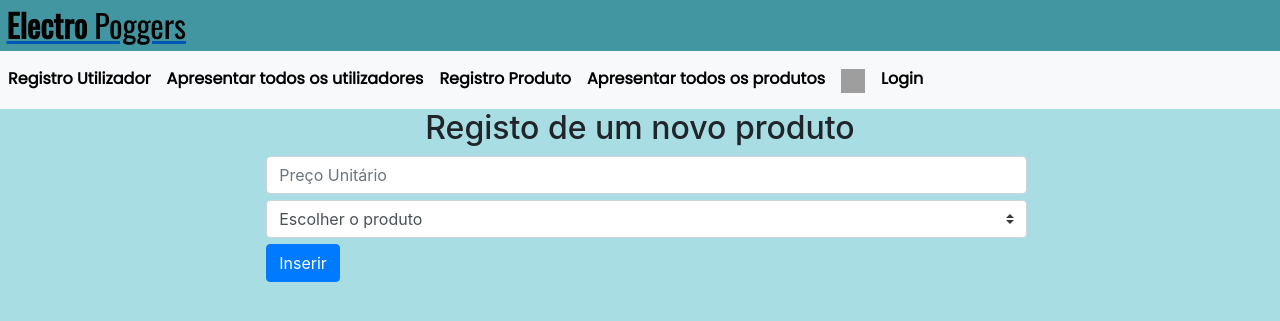
After one commit to SurgicalSheep/ProjetoBD2, a Django app: page /add_produtos_fornecedor/1 in a window 1280 px wide. The commit adds this page. Shown: the top 321 px of the page. Run offline with Django 4.2, Linux system fonts and the light colour scheme; data that the repository does not hold is empty; some libraries are stand-ins or nearby versions; grey boxes are pictures that could not be loaded.

Commit message:
registar um produto de fornecedores

```diff
--- a/bd2project/bd2app/models.py
+++ b/bd2project/bd2app/models.py
@@ -60,3 +60,6 @@ class Logs_plpgsql(models.Model):
     data = models.DateTimeField(auto_now_add=True)
     type = models.CharField(max_length=255, null=False)
     nome_tabela = models.CharField(max_length=255, null=False)
+    class Meta:
+        managed = False
+        db_table = 'logs_plpgsql'
--- a/bd2project/bd2app/other.py
+++ b/bd2project/bd2app/other.py
@@ -91,3 +91,10 @@ def converterCarrinhoAnonimoParaLogado(id):
 def todos_fornecedores_produto_other(id_produto):
     collection = bd['produtos_fornecedores']
     return collection.find({"id_produto": id_produto})
+
+def todos_produtos_fornecedor_n_fornece_other(idfornecedor):
+    collection = bd['produtos_fornecedores']
+    collection2 = bd['produtos']
+    produtos_que_fornece = [x["id_produto"] for x in collection.find({"id_fornecedor": idfornecedor}, {"_id": 0,"id_produto": 1})]
+    produtos = collection2.find({ "id": { "$nin": produtos_que_fornece } }, {"_id": 0,"id": 1, "nome":1}).sort("nome",1)
+    return produtos
--- a/bd2project/bd2app/templates/homepage_comerciantestipo1.html
+++ b/bd2project/bd2app/templates/homepage_comerciantestipo1.html
@@ -50,7 +50,7 @@
             {% if request.session %}
             {% if request.session.tipouser == "Administrador" or request.session.tipouser == "Comercial Tipo 1" %}
             <a href="/produto/solicitar_produto/{{products.id}}" style="margin-top: 1.7%;"
-                class="btn btn-success">Solicitar</a>
+                class="btn btn-success">Encomendar</a>
             {% endif %}
             {% endif %}
 
--- a/bd2project/bd2app/templates/homepage_fornecedores.html
+++ b/bd2project/bd2app/templates/homepage_fornecedores.html
@@ -14,9 +14,9 @@
             <h6 class="card-title">Preço do produto: {{x.preco}} €</h6>
             <h6 class="card-title">id: {{x.id}}</h6>
             {% if x.disponivel %}
-                <button style="margin: auto;" type="button" class="btn btn-danger" onclick="window.location.href='/desativar_produto_fornecedor/{{x.id}}'">Desativar</button>
+                <button style="margin: auto;" type="button" class="btn btn-danger" onclick="window.location.href='/desativar_produto_fornecedor/{{x.id}}/{{request.user.id}}'">Desativar</button>
             {% else %}
-                <button style="margin: auto;" type="button" class="btn btn-success" onclick="window.location.href='/ativar_produto_fornecedor/{{x.id}}'">Ativar</button>
+                <button style="margin: auto;" type="button" class="btn btn-success" onclick="window.location.href='/ativar_produto_fornecedor/{{x.id}}/{{request.user.id}}'">Ativar</button>
             {% endif%}
         </div>
     </div>
--- a/bd2project/bd2app/templates/navbar.html
+++ b/bd2project/bd2app/templates/navbar.html
@@ -213,6 +213,15 @@
           {% endif %}
           {% endif %}
           {% if request.user.is_authenticated %}
+          {% if request.session.tipouser == "Administrador" or request.session.tipouser == "Comercial Tipo 1" %}
+          <li class="nav-item">
+            <a style="text-decoration: none;color: black;font-weight: bold;font-family: 'Poppins';"
+              onmouseover="this.style.color='#FA7F08';" onmouseout="this.style.color='#000000';" class="nav-link"
+              href="{% url 'gerir_fornecedores' %}">Gerir Fornecedores</a>
+          </li>
+          {% endif %}
+          {% endif %}
+          {% if request.user.is_authenticated %}
           <li class="nav-item">
             <div class="dropdown">
               <button onclick="myFunction()" class="dropbtn"><img
--- /dev/null
+++ b/bd2project/bd2app/templates/novo_produto_fornecedor.html
@@ -0,0 +1,24 @@
+{% extends "navbar.html" %}
+{% block content %}
+<div style="margin: auto;width: 50%;text-align: center;"><h2>Registo de um novo produto</h2></div>
+
+
+<form method="post" enctype="multipart/form-data" style="margin-left: 1%;">
+    {% csrf_token %}
+    <div class="form-group" style="margin-left: 20%;margin-right: 20%; margin-bottom: 0.5%;">
+        <input type="text" class="form-control" name="preco_unitario" placeholder="Preço Unitário" required>
+    </div>
+    <div class="form-group" style="margin-left: 20%;margin-right: 20%; margin-bottom: 0.5%;">
+        <select class="custom-select" name="id_produto" id="inputGroupSelect01">
+          <option selected>Escolher o produto</option>
+          {% for x in produtos %}
+          <option value="{{x.id}}">{{x.nome}}</option>
+          {% endfor %}
+        </select>
+    </div>
+    <div class="form-group" style="margin-left: 20%;margin-right: 20%; margin-bottom: 0.5%;">
+        <input type="submit" class="btn btn-primary" name="inserir" value="Inserir">
+    </div>
+</form>
+
+{% endblock %}
--- a/bd2project/bd2app/urls.py
+++ b/bd2project/bd2app/urls.py
@@ -30,8 +30,8 @@ urlpatterns = [
     path('aceitar_utilizador/<int:id_user>', views.aceitar_utilizador, name='aceitar_utilizador'),
     path('rejeitar_utilizador/<int:id_user>', views.rejeitar_utilizador, name='rejeitar_utilizador'),
     path('homepage_fornecedores', views.homepage_fornecedores, name='homepage_fornecedores'),
-    path('desativar_produto_fornecedor/<int:id_produto>', views.desativar_produto_fornecedor, name='desativar_produto_fornecedor'),
-    path('ativar_produto_fornecedor/<int:id_produto>', views.ativar_produto_fornecedor, name='ativar_produto_fornecedor'),
+    path('desativar_produto_fornecedor/<int:id_produto>/<int:id_fornecedor>', views.desativar_produto_fornecedor, name='desativar_produto_fornecedor'),
+    path('ativar_produto_fornecedor/<int:id_produto>/<int:id_fornecedor>', views.ativar_produto_fornecedor, name='ativar_produto_fornecedor'),
     path('editarUsers/', views.editarUsers, name='editarUsers'), # falta sitio para abrir isto
     path('editarUser/<int:id_user>', views.editarUser, name='editarUser'),
     path('desativarUser/<int:id_user>/save', views.desativarUser, name='desativarUser'),
@@ -57,5 +57,8 @@ urlpatterns = [
     path('aceitar_pedidos_fornecedor/<int:id_pedidofornecedor>/<int:id_produto>/<int:quantidade>', views.aceitar_pedidos_fornecedor, name='aceitar_pedidos_fornecedor'),
     path('rejeitar_pedidos_fornecedor/<int:id_pedidofornecedor>', views.rejeitar_pedidos_fornecedor, name='rejeitar_pedidos_fornecedor'),
     path('out_of_stock', views.out_of_stock, name='out_of_stock'),
+    path('gerir_fornecedores', views.gerir_fornecedores, name='gerir_fornecedores'),
+    path('gerir_produtos_fornecedor/<int:id_user>', views.gerir_produtos_fornecedor, name='gerir_produtos_fornecedor'),
+    path('add_produtos_fornecedor/<int:id_fornecedor>', views.add_produtos_fornecedor, name='add_produtos_fornecedor'),
 ]
 handler404='bd2app.views.error404'
--- a/bd2project/bd2app/views.py
+++ b/bd2project/bd2app/views.py
@@ -446,15 +446,23 @@ def homepage_fornecedores(request):
             produtos.append(p)
     return render(request, 'homepage_fornecedores.html', {'produtos': produtos})
 
-def desativar_produto_fornecedor(request, id_produto):
+def desativar_produto_fornecedor(request, id_produto, id_fornecedor):
+    if not(getTipoUserMongo(request.user.id) == "Administrador" or getTipoUserMongo(request.user.id) == "Comercial Tipo 1" or getTipoUserMongo(request.user.id) == "Fornecedor"):
+        redirect('index')
     collection = bd['produtos_fornecedores']
-    collection.update_one({"id_produto": id_produto, "id_fornecedor": request.user.id}, {"$set": {"disponivel": False}})
-    return redirect('homepage_fornecedores')
+    collection.update_one({"id_produto": id_produto, "id_fornecedor": id_fornecedor}, {"$set": {"disponivel": False, "id_utilizador": request.user.id}})
+    if getTipoUserMongo(request.user.id) == "Fornecedor":
+        return redirect('homepage_fornecedores')
+    return redirect('/gerir_produtos_fornecedor/'+str(id_fornecedor))
 
-def ativar_produto_fornecedor(request, id_produto):
+def ativar_produto_fornecedor(request, id_produto, id_fornecedor):
+    if not(getTipoUserMongo(request.user.id) == "Administrador" or getTipoUserMongo(request.user.id) == "Comercial Tipo 1" or getTipoUserMongo(request.user.id) == "Fornecedor"):
+        redirect('index')
     collection = bd['produtos_fornecedores']
-    collection.update_one({"id_produto": id_produto, "id_fornecedor": request.user.id}, {"$set": {"disponivel": True}})
-    return redirect('homepage_fornecedores')
+    collection.update_one({"id_produto": id_produto, "id_fornecedor": id_fornecedor}, {"$set": {"disponivel": True, "id_utilizador": request.user.id}})
+    if getTipoUserMongo(request.user.id) == "Fornecedor":
+        return redirect('homepage_fornecedores')
+    return redirect('/gerir_produtos_fornecedor/'+str(id_fornecedor))
 
 @login_required
 def editarUsers(request):
@@ -726,3 +734,56 @@ def number_users():
     n_users = collection.count_documents({'active': True, 'approved': True})
     print(n_users)
     return 0
+
+@login_required
+def gerir_fornecedores (request):
+    if not (getTipoUserMongo(request.user.id) == "Administrador" or getTipoUserMongo(request.user.id) == "Comercial Tipo 1"):
+        return redirect('index')
+    collection = bd['utilizadores']
+    users = collection.find({"approved": True, "active": True,"tipouser": "Fornecedor"})
+    return render(request, 'gerir_fornecedores.html', {'users': users})
+
+@login_required
+def gerir_produtos_fornecedor (request, id_user):
+    if not (getTipoUserMongo(request.user.id) == "Comercial Tipo 1" or getTipoUserMongo(request.user.id) == "Administrador"):
+        return redirect('index')
+    class produto:
+        def __init__(self, id, nome, preco, imagem, desconto, disponivel):
+            self.id = id
+            self.nome = nome
+            self.preco = preco
+            self.imagem = imagem
+            self.desconto = desconto
+            self.disponivel = disponivel
+    collection = bd['produtos_fornecedores']
+    collection2 = bd['produtos']
+    collection3 = bd['utilizadores']
+    fornecedor = collection3.find_one({"id": id_user}, {"_id": 0, "id": 1, "nome": 1})
+    produtos=[]
+    produtos_fornecedor = collection.find({"id_fornecedor": id_user})
+    for x in produtos_fornecedor:
+        varproduto = collection2.find_one({"id": x["id_produto"]})
+        varid = varproduto["id"]
+        varpreco = x["preco_unitario"]
+        vardisponivel = x["disponivel"]
+        varimagem = varproduto["imagem"]
+        vardesconto = varproduto["desconto"]
+        varnome = varproduto["nome"]
+        p = produto(varid, varnome, varpreco, varimagem, vardesconto, vardisponivel)
+        produtos.append(p)
+
+    return render(request, 'gerir_produtos_fornecedor.html', {'produtos': produtos, 'fornecedor': fornecedor})
+
+def add_produtos_fornecedor(request, id_fornecedor):
+    context = {}
+    if request.method == 'POST':
+        collection = bd['produtos_fornecedores']
+        data = request.POST
+        id_produto = int(data.get("id_produto"))
+        preco_unitario =  float(data.get("preco_unitario"))
+        collection.insert_one({"id_fornecedor": id_fornecedor,"id_produto": id_produto,"preco_unitario":preco_unitario,"disponivel": True, "id_utilizador": request.user.id})
+        return redirect('/gerir_produtos_fornecedor/'+str(id_fornecedor))
+    else:
+        form = request.POST
+        produtos = todos_produtos_fornecedor_n_fornece_other(id_fornecedor)
+        return render(request, "novo_produto_fornecedor.html", {'id_fornecedor': id_fornecedor,'form': form, 'produtos': produtos})
```
Also changed, not shown: bd2project/bd2app/templates/gerir_fornecedores.html (added, +26 -0 lines), bd2project/bd2app/templates/gerir_produtos_fornecedor.html (added, +45 -0 lines).
